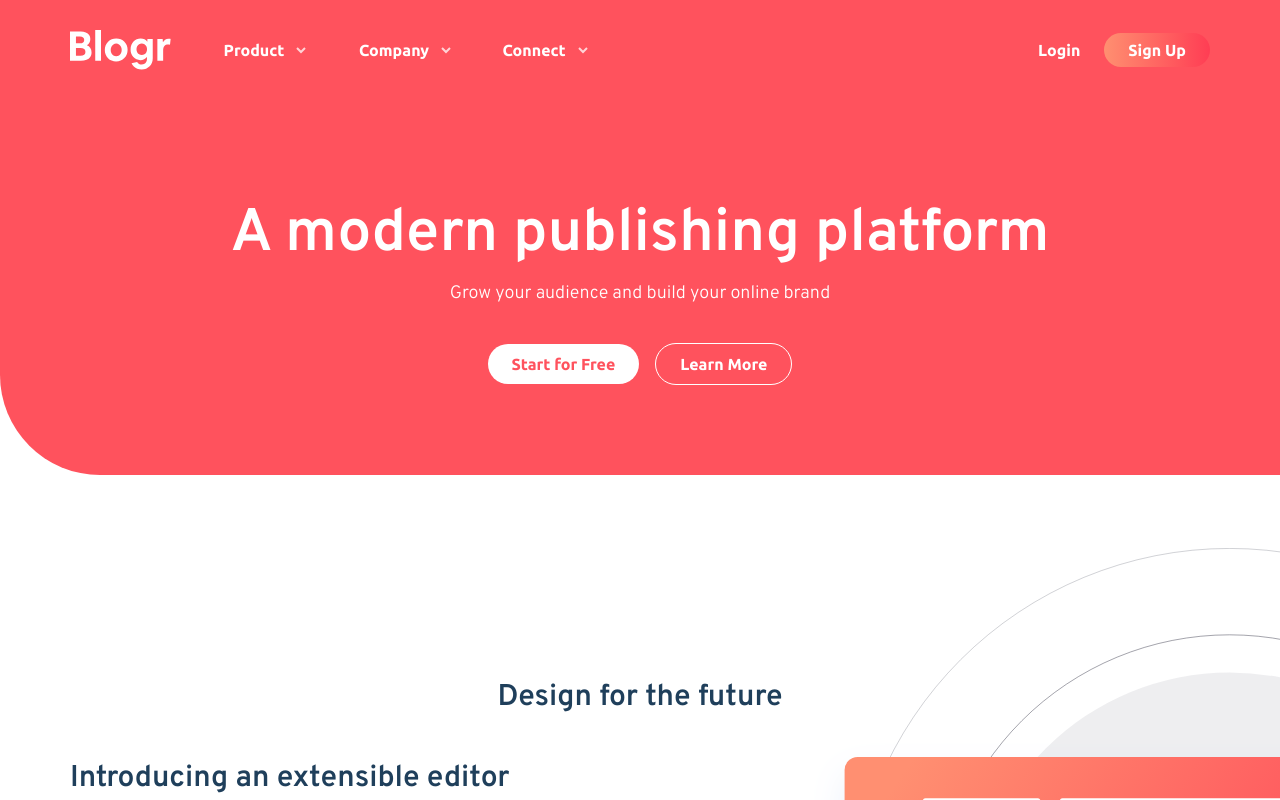
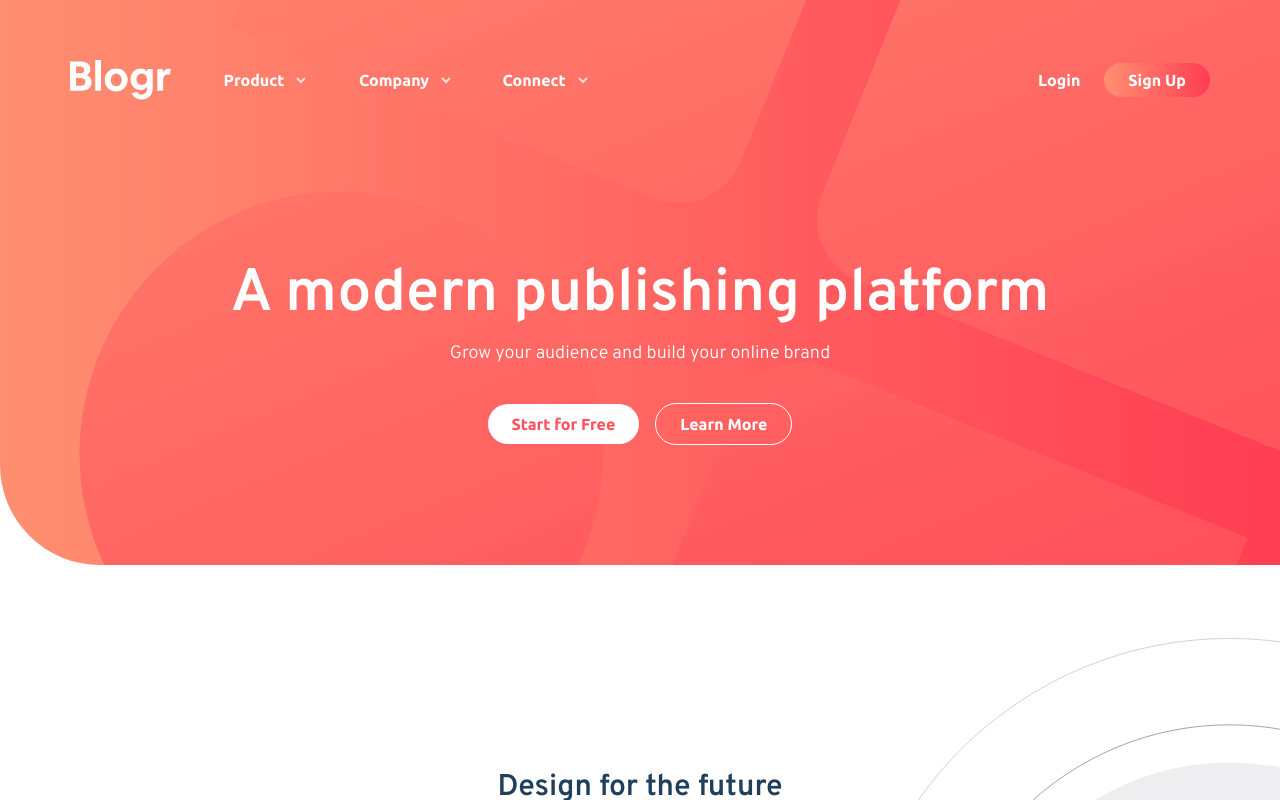
Before and after one commit to jaomanoel/landing-page-blogr, a React (Vite) app: page / in a window 1280 px wide. Shown: the top 800 px of the page. Built offline with nearby package versions, Linux system fonts and the light colour scheme.

Commit message:
Finish intro

```diff
--- a/src/App.tsx
+++ b/src/App.tsx
@@ -1,15 +1,24 @@
 import Header from "./ui/components/surface/Header/Header";
 import Hero from "./ui/partials/index/_hero";
 import Design from "./ui/partials/index/_design";
+import Art from "./ui/partials/index/_art";
+import Laptop from "./ui/partials/index/_laptop";
+import Footer from "./ui/components/surface/Footer/Footer";
 
 function App() {
     return (
-        <div className="App bg-white h-full">
-            <div className="w-full flex flex-col items-center justify-center rounded-bl-[100px] gap-60 md:gap-120 bg-light-red">
+        <div className="App bg-white h-full overflow-hidden max-w-full">
+            <div className="w-full flex flex-col items-center justify-center rounded-bl-[100px] gap-60 overflow-hidden relative bg-cover bg-center bg-gradient-to-r from-g-very-light-red to-g-light-red bg-no-repeat">
+                <div
+                    className={`absolute z-10 w-[365%] md:w-[165%] h-[140%] md:h-full -translate-x-[26%] md:-translate-x-[15%] top-0 bottom-0 left-0 right-0 bg-cover bg-center bg-[url('/src/assets/images/bg-pattern-intro-mobile.svg')] md:bg-[url('/src/assets/images/bg-pattern-intro-desktop.svg')]`}
+                ></div>
                 <Header />
                 <Hero />
             </div>
             <Design />
+            <Art />
+            <Laptop />
+            <Footer />
         </div>
     );
 }
--- a/src/ui/components/surface/Header/Header.tsx
+++ b/src/ui/components/surface/Header/Header.tsx
@@ -19,7 +19,7 @@ const Header: React.FC<HeaderProps> = () => {
     };
 
     return (
-        <div className="pt-30 w-full px-16 xl:px-0 flex items-center justify-center">
+        <div className="pt-60 w-full px-16 xl:px-0 flex z-20 items-center justify-center">
             <div className="w-full relative max-w-default flex flex-col items-center justify-center gap-40">
                 <div className="w-full flex items-center justify-between">
                     <div className="flex items-center gap-24">
--- a/src/ui/partials/index/_hero.tsx
+++ b/src/ui/partials/index/_hero.tsx
@@ -3,7 +3,7 @@ import Button from "../../components/inputs/Button/Button";
 
 const hero: React.FC = () => {
     return (
-        <div className="w-full flex items-center justify-center px-16 md:px-0 pb-90">
+        <div className="w-full flex items-center z-20 justify-center px-16 md:px-0 pb-120 py-90">
             <div className="w-full flex flex-col items-center justify-center gap-36">
                 <div className="flex items-center justify-center flex-col">
                     <h1 className="text-center text-white font-overpass font-semibold w-336 md:w-full text-4xl md:text-6xl">
```
